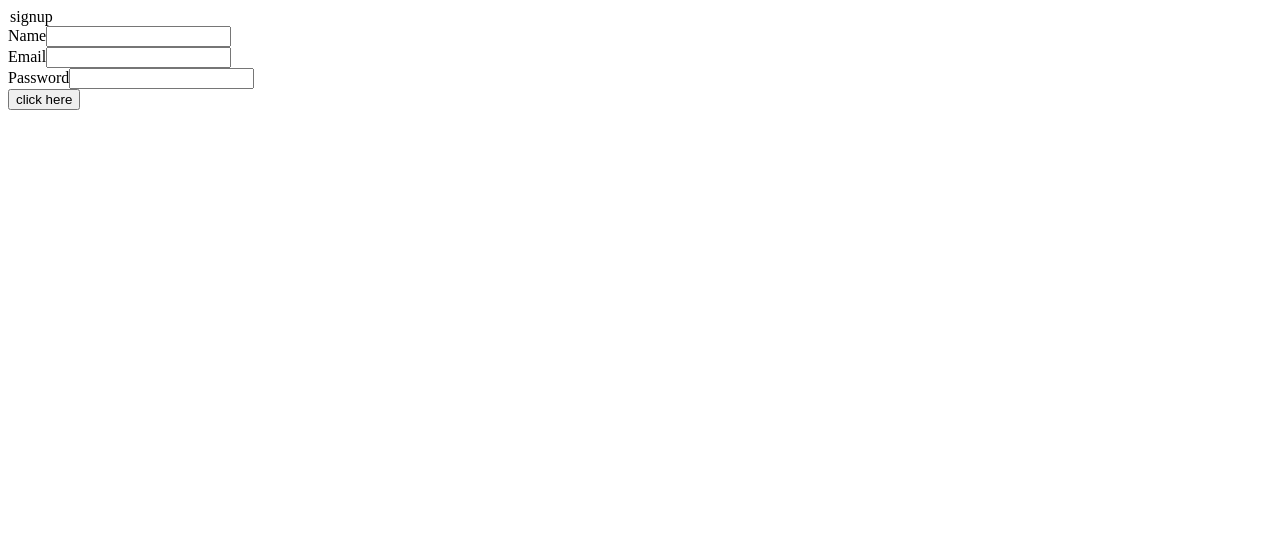
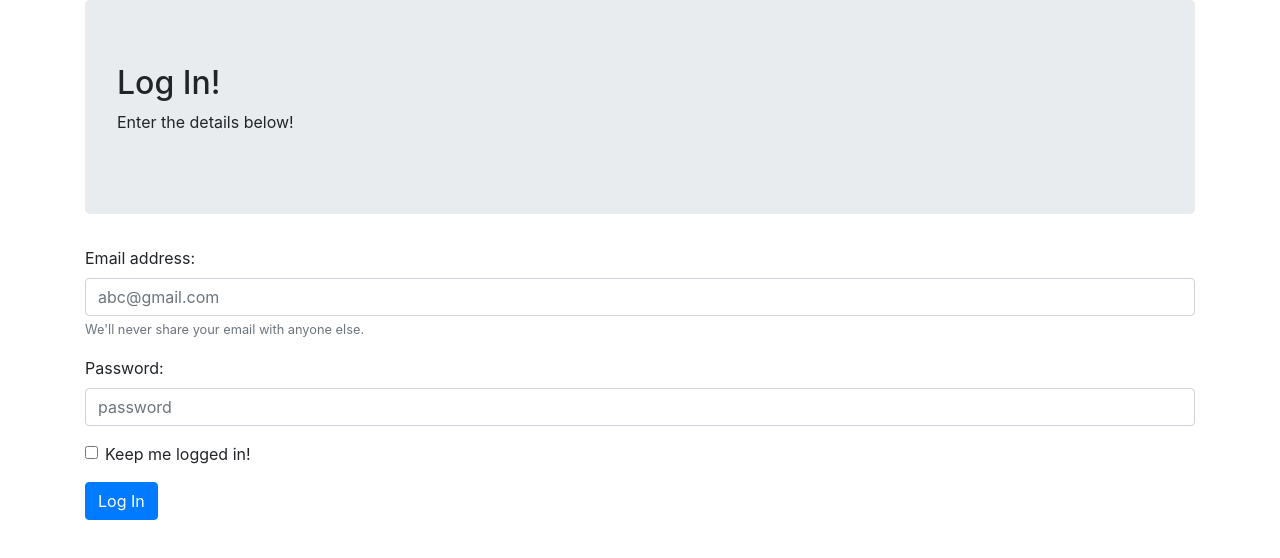
Before and after one commit to himanshu81023/Prayas, a website: page public/login.html in a window 1280 px wide. Drawn offline with nearby package versions, Linux system fonts and the light colour scheme.

Commit message:
Update login.html

```diff
--- a/public/login.html
+++ b/public/login.html
@@ -4,15 +4,33 @@
 	<meta charset="UTF-8">
 	<title>One Step</title>
 	<link rel="stylesheet" href="https://use.fontawesome.com/releases/v5.3.1/css/all.css" integrity="sha384-mzrmE5qonljUremFsqc01SB46JvROS7bZs3IO2EmfFsd15uHvIt+Y8vEf7N7fWAU" crossorigin="anonymous">
+	<link rel="stylesheet" href="https://stackpath.bootstrapcdn.com/bootstrap/4.5.2/css/bootstrap.min.css" integrity="sha384-JcKb8q3iqJ61gNV9KGb8thSsNjpSL0n8PARn9HuZOnIxN0hoP+VmmDGMN5t9UJ0Z" crossorigin="anonymous">
     <!-- <link rel="stylesheet" href="css/home.css"> -->
     <script src = "js/home.js"></script>
 </head>
 <body>
+	<div class="container">
+		<div class="jumbotron">
+			<h2>Log In!</h2>
+			<p>Enter the details below!</p>
+		</div>
+	</div>
+	<div class="container">
 		<form>
-			<legend>signup</legend>
-			<label>Name<input type="text" name="name" required></label><br/>
-			<label>Email<input type="email" name="email" required></label><br/>
-			<label>Password<input type="password" name="password" required></label><br/>
-			<input type="submit" value="click here">
+		  <div class="form-group">
+		    <label for="exampleInputEmail1">Email address:</label>
+		    <input type="email" class="form-control" id="exampleInputEmail1" aria-describedby="emailHelp" placeholder="abc@gmail.com" required>
+		    <small id="emailHelp" class="form-text text-muted">We'll never share your email with anyone else.</small>
+		  </div>
+		  <div class="form-group">
+		    <label for="exampleInputPassword1">Password:</label>
+		    <input type="password" class="form-control" id="exampleInputPassword1" placeholder="password" required>
+		  </div>
+		  <div class="form-group form-check">
+		    <input type="checkbox" class="form-check-input" id="exampleCheck1">
+		    <label class="form-check-label" for="exampleCheck1">Keep me logged in!</label>
+		  </div>
+		  <input type="submit" class="btn btn-primary" value="Log In">
 		</form>
+	</div>
 </body>
```
